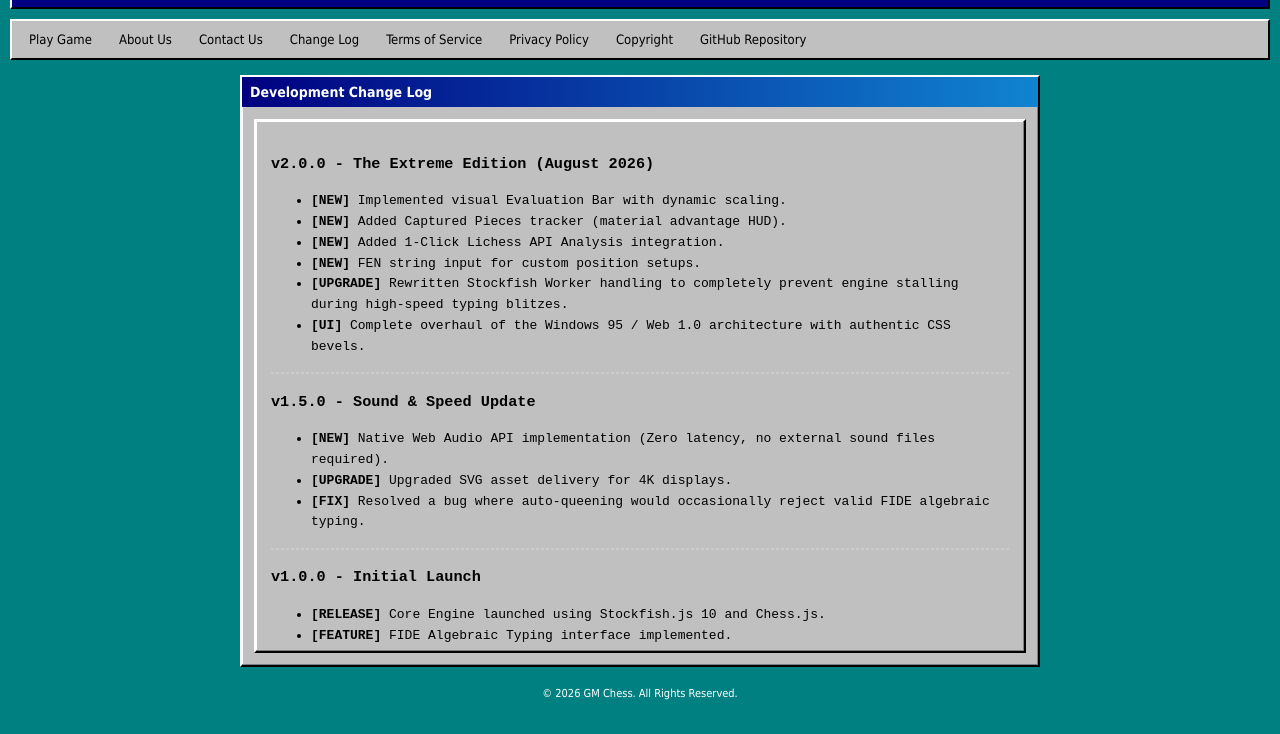
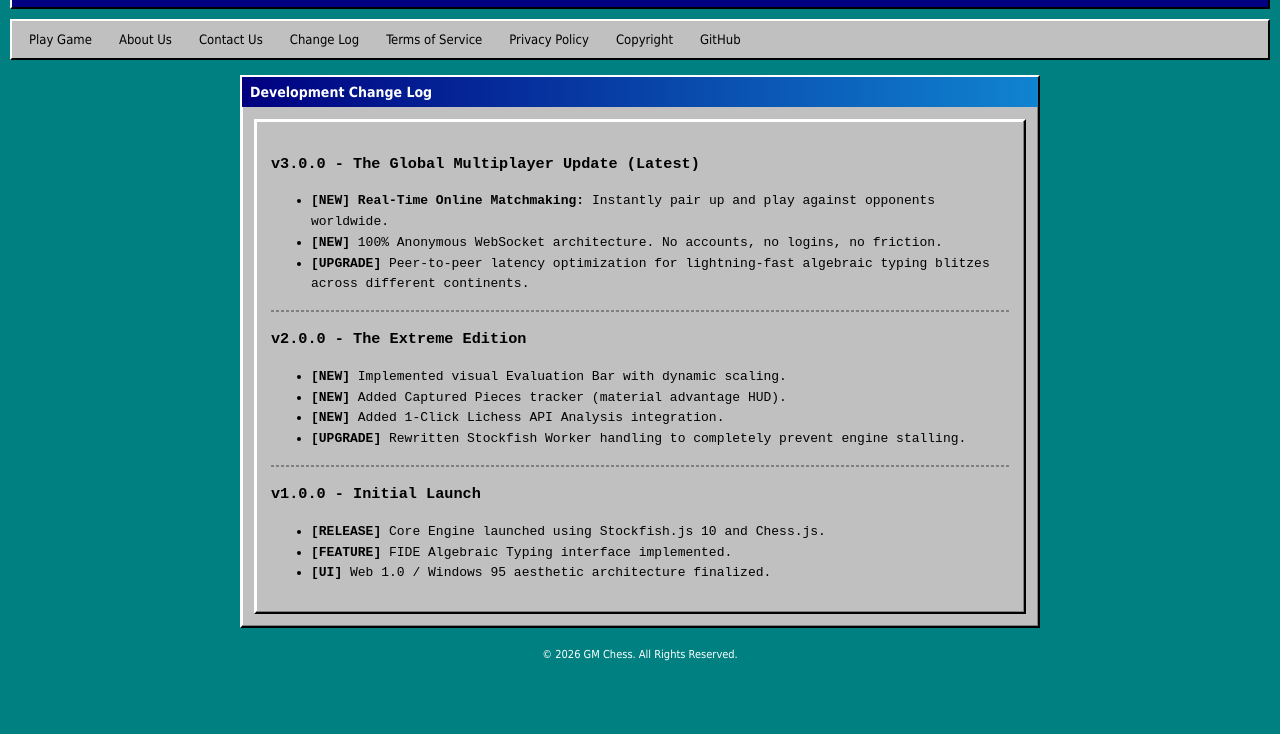
Before and after one commit to freelancedaksh-web/GMChess, a website: page changelog.html in a window 1280 px wide. Shown: the part 66-800 px from the top of the page. Drawn offline with Linux system fonts and the light colour scheme.

Commit message:
Update changelog.html

```diff
--- a/changelog.html
+++ b/changelog.html
@@ -16,7 +16,6 @@
         </div>
     </header>
 
-    <!-- Paste Global Nav Bar Here -->
     <nav class="nav-bar">
         <a href="index.html">Play Game</a>
         <a href="about.html">About Us</a>
@@ -25,39 +24,37 @@
         <a href="terms.html">Terms of Service</a>
         <a href="privacy.html">Privacy Policy</a>
         <a href="copyright.html">Copyright</a>
-        <a href="github.html">GitHub Repository</a>
+        <a href="github.html">GitHub</a>
     </nav>
 
     <main class="panel" style="max-width: 800px; margin: 0 auto; line-height: 1.6;">
         <h2 class="panel-title">Development Change Log</h2>
 
-        <div class="history-box" style="height: auto; max-height: 500px; padding: 15px;">
-            <h3>v2.0.0 - The Extreme Edition (August 2026)</h3>
+        <div class="history-box" style="height: auto; max-height: 500px; padding: 15px; overflow-y: auto; background: var(--panel-bg);">
+            <h3>v3.0.0 - The Global Multiplayer Update (Latest)</h3>
+            <ul>
+                <li><strong>[NEW]</strong> <strong>Real-Time Online Matchmaking:</strong> Instantly pair up and play against opponents worldwide.</li>
+                <li><strong>[NEW]</strong> 100% Anonymous WebSocket architecture. No accounts, no logins, no friction.</li>
+                <li><strong>[UPGRADE]</strong> Peer-to-peer latency optimization for lightning-fast algebraic typing blitzes across different continents.</li>
+            </ul>
+
+            <hr style="border: 1px dashed var(--border-dark); margin: 15px 0;">
+
+            <h3>v2.0.0 - The Extreme Edition</h3>
             <ul>
                 <li><strong>[NEW]</strong> Implemented visual Evaluation Bar with dynamic scaling.</li>
                 <li><strong>[NEW]</strong> Added Captured Pieces tracker (material advantage HUD).</li>
                 <li><strong>[NEW]</strong> Added 1-Click Lichess API Analysis integration.</li>
-                <li><strong>[NEW]</strong> FEN string input for custom position setups.</li>
-                <li><strong>[UPGRADE]</strong> Rewritten Stockfish Worker handling to completely prevent engine stalling during high-speed typing blitzes.</li>
-                <li><strong>[UI]</strong> Complete overhaul of the Windows 95 / Web 1.0 architecture with authentic CSS bevels.</li>
+                <li><strong>[UPGRADE]</strong> Rewritten Stockfish Worker handling to completely prevent engine stalling.</li>
             </ul>
 
-            <hr style="border: 1px dashed #ccc; margin: 15px 0;">
-
-            <h3>v1.5.0 - Sound & Speed Update</h3>
-            <ul>
-                <li><strong>[NEW]</strong> Native Web Audio API implementation (Zero latency, no external sound files required).</li>
-                <li><strong>[UPGRADE]</strong> Upgraded SVG asset delivery for 4K displays.</li>
-                <li><strong>[FIX]</strong> Resolved a bug where auto-queening would occasionally reject valid FIDE algebraic typing.</li>
-            </ul>
-
-            <hr style="border: 1px dashed #ccc; margin: 15px 0;">
+            <hr style="border: 1px dashed var(--border-dark); margin: 15px 0;">
 
             <h3>v1.0.0 - Initial Launch</h3>
             <ul>
                 <li><strong>[RELEASE]</strong> Core Engine launched using Stockfish.js 10 and Chess.js.</li>
                 <li><strong>[FEATURE]</strong> FIDE Algebraic Typing interface implemented.</li>
-                <li><strong>[UI]</strong> Dark Mode, Wood Mode, and Retro Mode introduced.</li>
+                <li><strong>[UI]</strong> Web 1.0 / Windows 95 aesthetic architecture finalized.</li>
             </ul>
         </div>
     </main>
```
